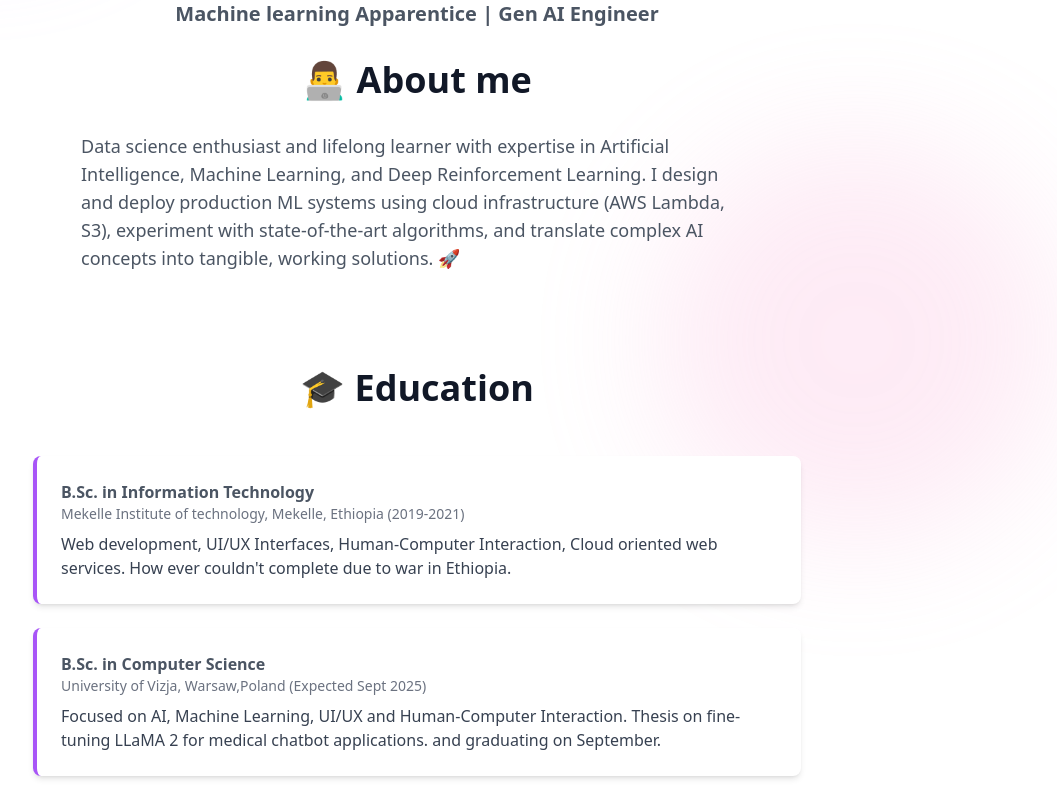
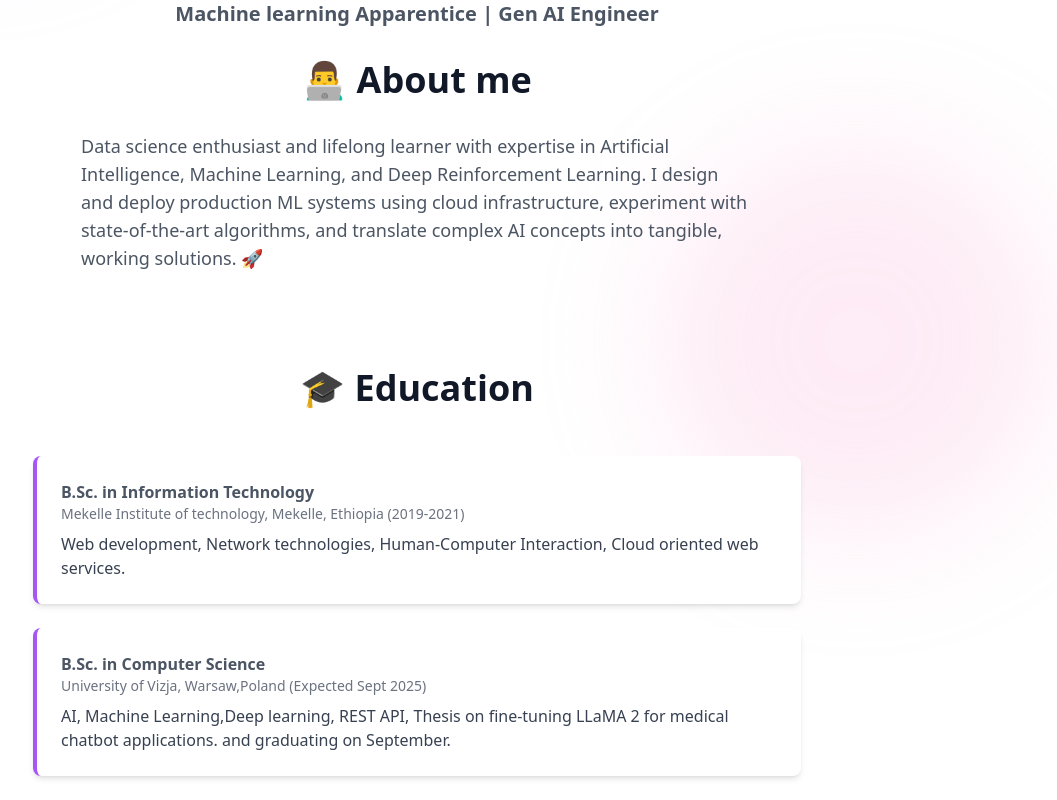
Before and after one commit to BirukZenebe1/Portofolio, a React (Create React App) app: page / in a window 1280 px wide. Shown: the part 380-1180 px from the top of the page, without its empty margins (223-1280 px from the left). Built offline with nearby package versions, Linux system fonts and the light colour scheme.

Commit message:
Refine project details and skills in Portfolio.jsx
Updated project description, skills, and educational details for clarity and accuracy.

```diff
--- a/src/Portfolio.jsx
+++ b/src/Portfolio.jsx
@@ -8,7 +8,7 @@ export default function Portfolio() {
     {
       title: "Automated Machine Learning Pipeline",
       description:
-        "Built an automated Randomforest ensemble pipeline using AWS lambda, S3 model training and deployment.",
+        "Built an automated Randomforest ensemble pipeline to predict wine quality using AWS lambda, S3 model training and deployment.",
       link: " https://github.com/BirukZenebe1/Automated-Random-Forest-Pipeline-Lambda-function-",
       image:
            "https://plus.unsplash.com/premium_photo-1682124651258-410b25fa9dc0?q=80&w=2821&auto=format&fit=crop&ixlib=rb-4.1.0&ixid=M3wxMjA3fDB8MHxwaG90by1wYWdlfHx8fGVufDB8fHx8fA%3D%3D"
@@ -48,11 +48,12 @@ export default function Portfolio() {
   ];
 
   const skills = [
-    "Python",
-    "AWS Sage Maker",
-    "AWS Lambda",
-    "Power BI",
-    "Fine-tuning Models",
+    "Python | Sklearn",
+    "XGBoost|LightGBM|CATBoost",
+    "AWS Sage Maker | AWS Lambda",
+    "MLops",
+    "LLMs",
+    "Fine-tuning",
     "MS Excel",
     "SQL/ Postgres",
     "Deep Learning",
@@ -60,14 +61,15 @@ export default function Portfolio() {
   ];
 
   const skillIcons = {
-    "Python": "🐍",
-    "AWS Sage Maker": "🤖",
-    "AWS Lambda": "🔶",
-    "Power BI": "🌬️",
-    "Fine-tuning Models": "🎨",
+    "Python | Sklearn": "🐍",
+    "XGBoost|LightGBM|CATBoost": "💡",
+    "AWS Sage Maker | AWS Lambda": "🔶",
+    "MLops": "🤖",
+    "Deep Learning": "🖌️",
+    "LLMs": "🌬️",
+    "Fine-tuning": "🎨",
     "MS Excel": "📊",
     "SQL/ Postgres": "🗃️",
-    "Deep Learning": "🖌️",
     "Pytorch, Tensorflow": "🧪",
   };
 
@@ -118,7 +120,7 @@ export default function Portfolio() {
                           animate={{ opacity: 1 }}
                           transition={{ delay: 0.3 }}
                       >
-                         Data science enthusiast and lifelong learner with expertise in Artificial Intelligence, Machine Learning, and Deep Reinforcement Learning. I design and deploy production ML systems using cloud infrastructure (AWS Lambda, S3), experiment with state-of-the-art algorithms, and translate complex AI concepts into tangible, working solutions. 🚀
+                         Data science enthusiast and lifelong learner with expertise in Artificial Intelligence, Machine Learning, and Deep Reinforcement Learning. I design and deploy production ML systems using cloud infrastructure, experiment with state-of-the-art algorithms, and translate complex AI concepts into tangible, working solutions. 🚀
                       </motion.p>
               </section>
 
@@ -137,8 +139,7 @@ export default function Portfolio() {
                     <h3 className="text-gray-600 font-semibold">B.Sc. in Information Technology</h3>
                     <p className="text-sm text-gray-500">Mekelle Institute of technology, Mekelle, Ethiopia (2019-2021)</p>
                     <p className="text-gray-700 mt-2">
-                      Web development, UI/UX Interfaces, Human-Computer Interaction, Cloud oriented web services. How
-                      ever couldn't complete due to war in Ethiopia.
+                      Web development,  Network technologies, Human-Computer Interaction, Cloud oriented web services.
                     </p>
                   </motion.div>
                   <motion.div
@@ -151,7 +152,7 @@ export default function Portfolio() {
                     <h3 className="text-gray-600  font-semibold">B.Sc. in Computer Science</h3>
                     <p className="text-sm text-gray-500">University of Vizja, Warsaw,Poland (Expected Sept 2025)</p>
                     <p className="text-gray-700 mt-2">
-                      Focused on AI, Machine Learning, UI/UX and Human-Computer Interaction. Thesis on fine-tuning LLaMA 2
+                      AI, Machine Learning,Deep learning, REST API, Thesis on fine-tuning LLaMA 2
                       for medical chatbot applications. and graduating on September.
                     </p>
                   </motion.div>
```
